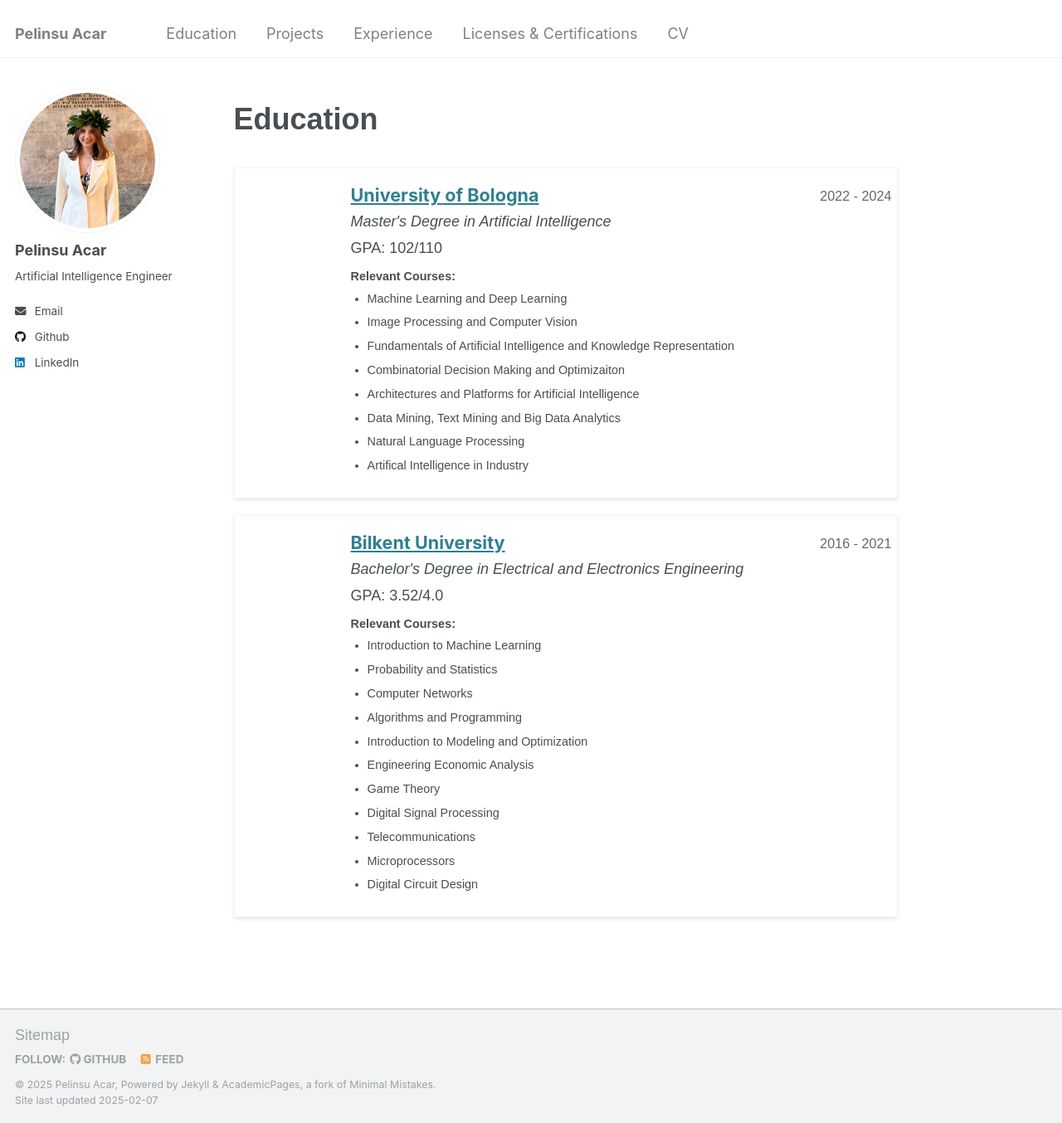
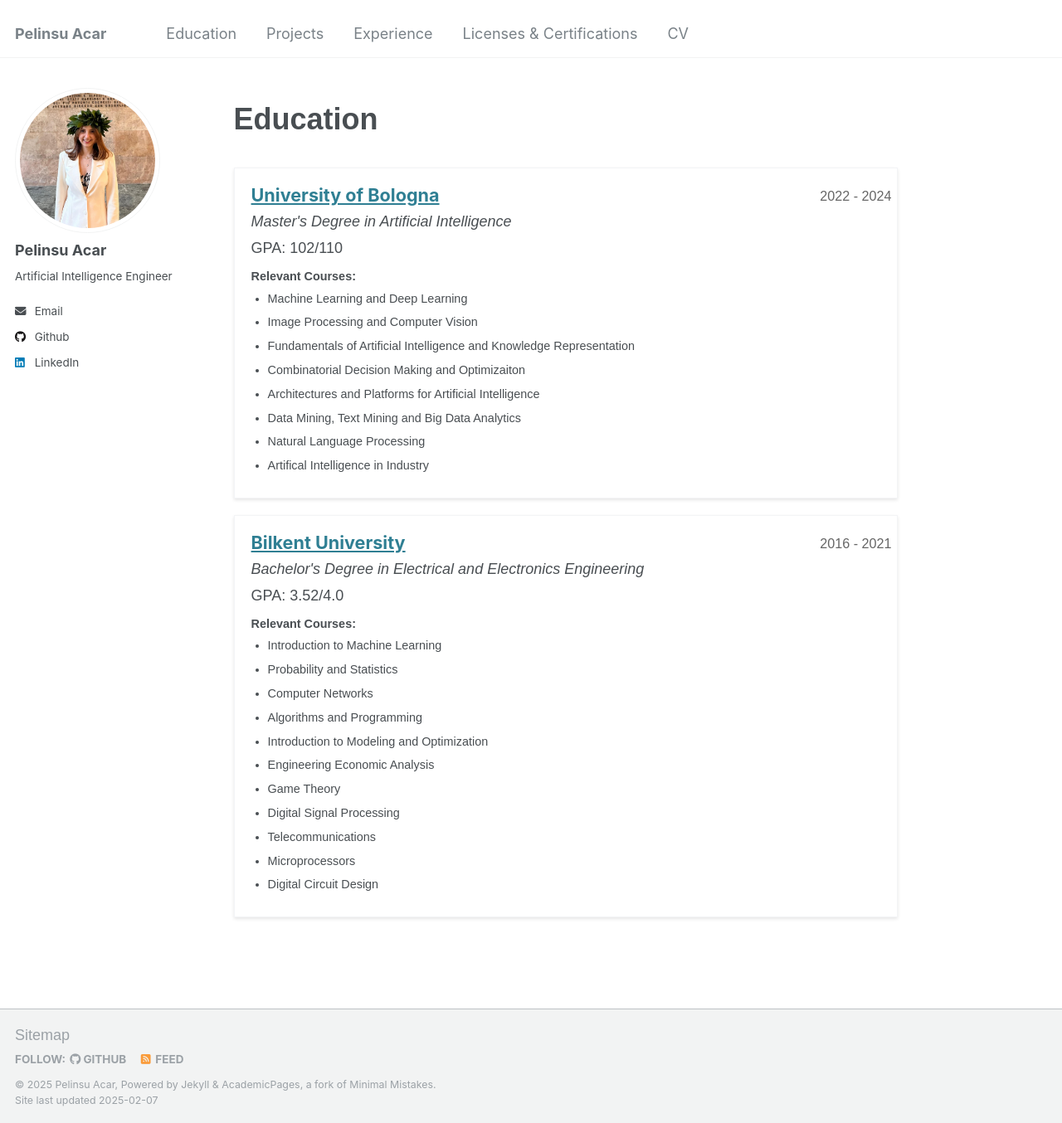
Before and after one commit to pelinsuacar/pelinsuacar.github.io, a Jekyll site: the page built from _pages/education.md, in a window 1280 px wide and 1354 px high. Shown: the whole window at 83% size. Built offline with Jekyll 4.4.1, drawn with Linux system fonts in a browser that asks for light colours.

Commit message:
Update education.html

```diff
--- a/_layouts/education.html
+++ b/_layouts/education.html
@@ -70,7 +70,6 @@ layout: default
 
     .education-details {
       flex-grow: 1;
-      margin-left: 120px;
     }
     .education-header {
       display: flex;
```
